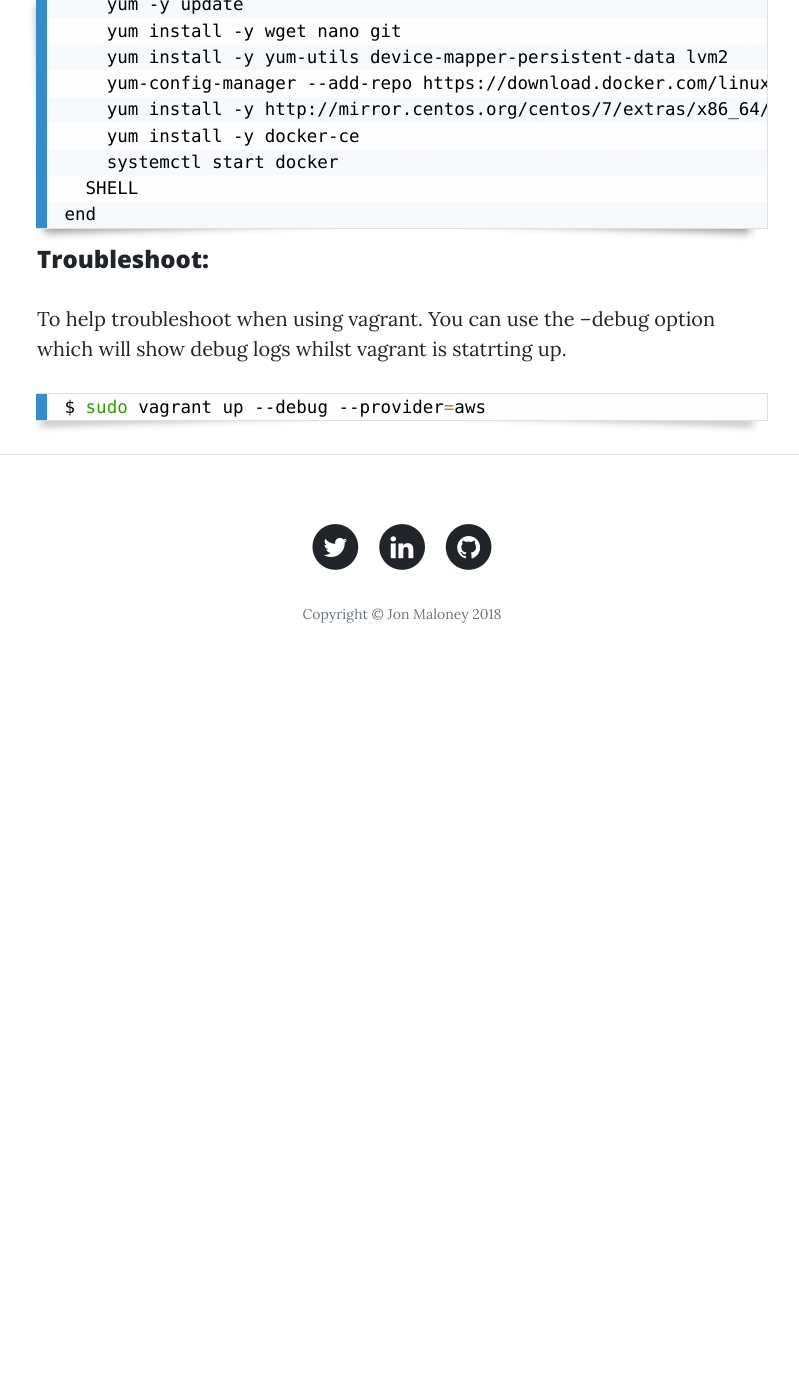
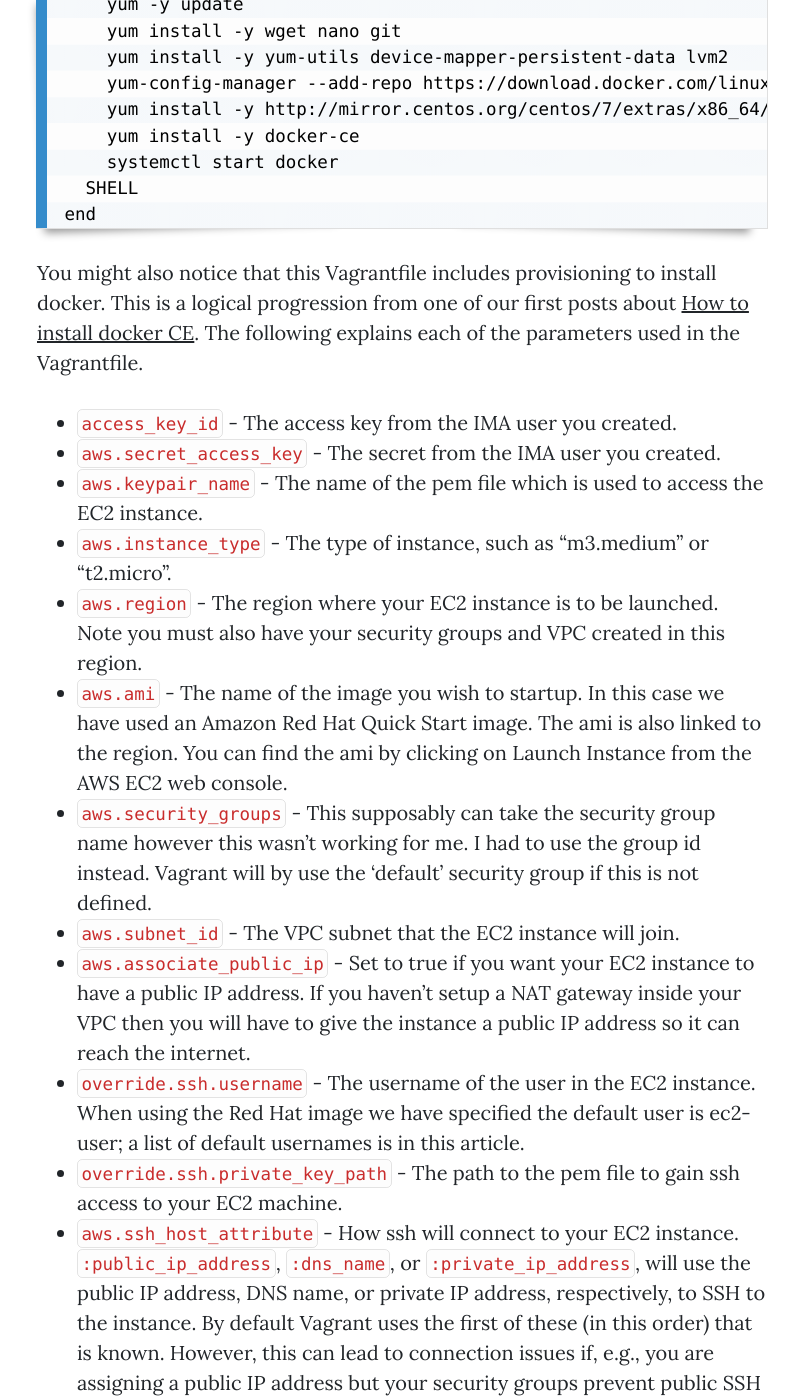
Before and after one commit to joncmaloney/blog, a Jekyll site: the page built from _posts/Vagrant/2018-08-17-Using vagrant with AWS.md, in a window 1280 px wide and 1400 px high, scrolled down 5736 px. Shown: the whole window, without its empty margins (238-1037 px from the left). Built offline with Jekyll 4.4.1, drawn with Linux system fonts in a browser that asks for light colours; before the commit the page ends 6426 px from its top, so only the background shows below that; some of the changed text lies outside the part shown.

Commit message:
Update vagrant blog post.

````diff
--- a/_posts/Vagrant/2018-08-17-Using vagrant with AWS.md
+++ b/_posts/Vagrant/2018-08-17-Using vagrant with AWS.md
@@ -203,6 +203,26 @@ Vagrant.configure("2") do |config|
 end
 ```
 
+
+
+You might also notice that this Vagrantfile includes provisioning to install docker. This is a logical progression from one of our first posts about [How to install docker CE](http://www.joncmaloney.com/blog/2018/08/08/Install_Docker_CE.html). The following explains each of the parameters used in the Vagrantfile.
+
+- `access_key_id` - The access key from the IMA user you created.
+- `aws.secret_access_key` - The secret from the IMA user you created.
+- `aws.keypair_name` - The name of the pem file which is used to access the EC2 instance.
+- `aws.instance_type` - The type of instance, such as "m3.medium" or  "t2.micro".
+- `aws.region` - The region where your EC2 instance is to be launched. Note you must also have your security groups and VPC created in this region.
+- `aws.ami` - The name of the image you wish to startup. In this case we have used an Amazon Red Hat Quick Start image. The ami is also linked to the region. You can find the ami by clicking on Launch Instance from the AWS EC2 web console.
+- `aws.security_groups` - This supposably can take the security group name however this wasn't working for me. I had to use the group id instead. Vagrant will by use the 'default' security group if this is not defined.
+- ```aws.subnet_id``` - The VPC subnet that the EC2 instance will join.
+- `aws.associate_public_ip` - Set to true if you want your EC2 instance to have a public IP address. If you haven't setup a NAT gateway inside your VPC then you will have to give the instance a public IP address so it can reach the internet.
+- `override.ssh.username` - The username of the user in the EC2 instance. When using the Red Hat image we have specified the default user is ec2-user; a [list of default usernames](https://docs.aws.amazon.com/AWSEC2/latest/UserGuide/AccessingInstancesLinux.html) is in this article.
+- `override.ssh.private_key_path` - The path to the pem file to gain ssh access to your EC2 machine.
+- `aws.ssh_host_attribute` - How ssh will connect to your EC2 instance. `:public_ip_address`, `:dns_name`, or `:private_ip_address`, will use the public IP address, DNS name, or private IP address, respectively, to SSH to the instance. By default Vagrant uses the first of these (in this order) that is known. However, this can lead to connection issues if, e.g., you are assigning a public IP address but your security groups prevent public SSH access and require you to SSH in via the private IP address; specify `:private_ip_address` in this case.
+- `aws.tags` - A tag you can add to your EC2 instance. I like to name each of my instances. In our example we have named the instance my-server.
+
+
+
 #### Troubleshoot:
 
 To help troubleshoot when using vagrant. You can use the --debug option which will show debug logs whilst vagrant is statrting up.
````
